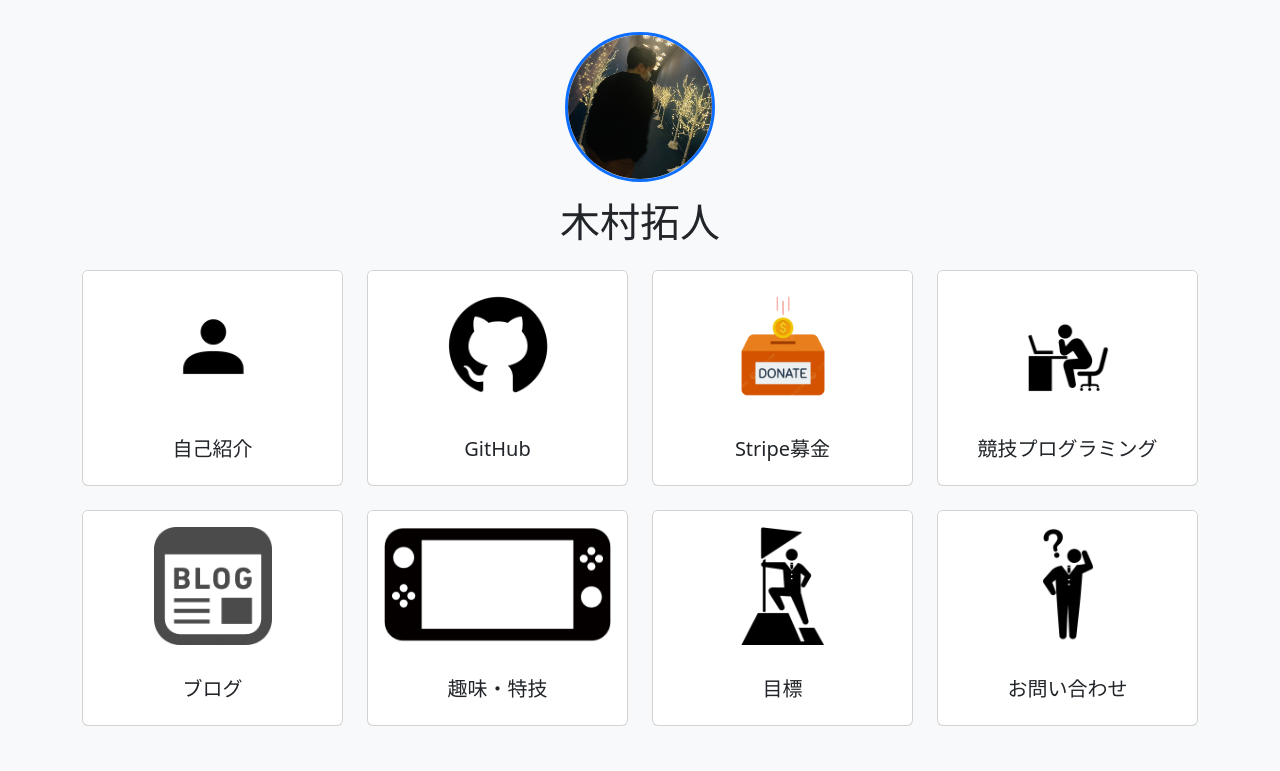
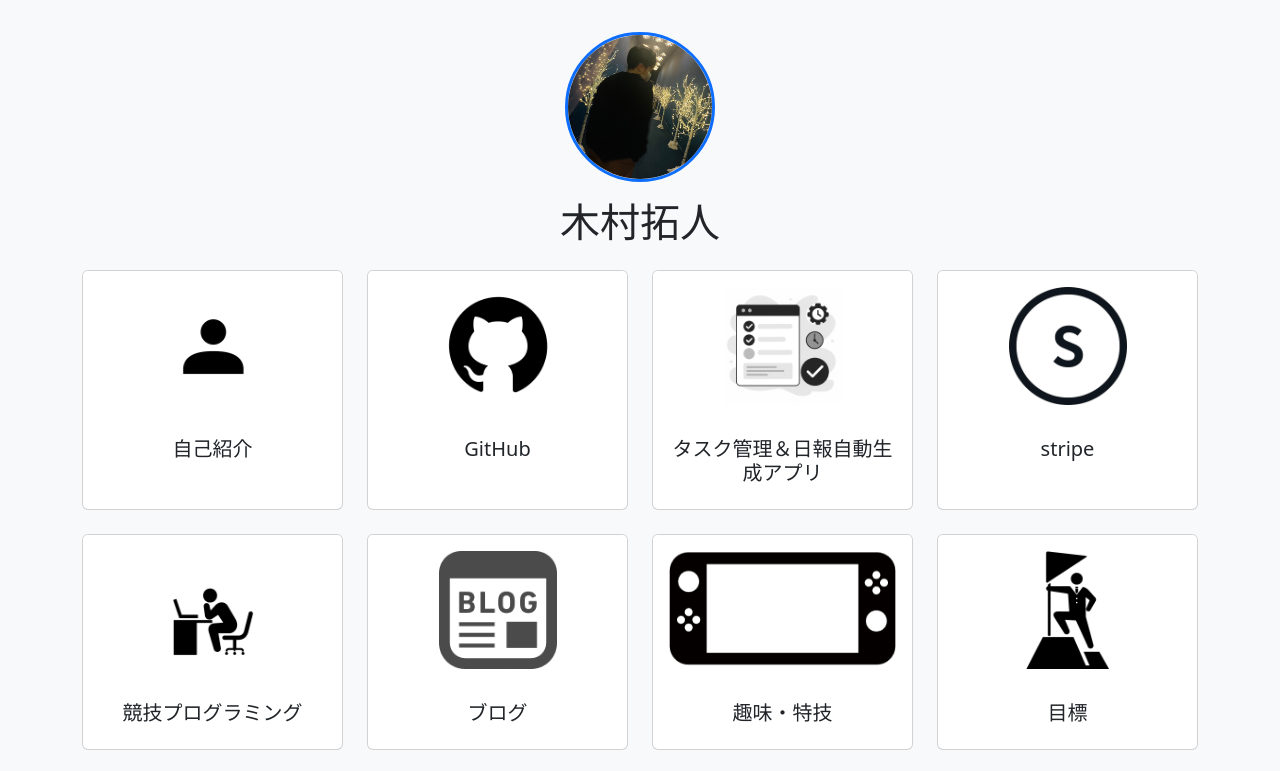
Before and after one commit to kimuratakuto1/myprofile, a plain HTML site: page index.html in a window 1280 px wide. Shown: the top 771 px of the page. Drawn offline with nearby package versions, Linux system fonts and the light colour scheme.

Commit message:
タスク管理アプリのリンクを追加

```diff
--- a/index.html
+++ b/index.html
@@ -69,13 +69,23 @@
                         </div>
                     </a>
                 </div>
+                <div class="col">
+                    <a href="https://daytaskrepomanage-1.onrender.com" target="_blank" rel="noopener noreferrer" class="text-decoration-none text-dark">
+                        <div class="card h-100">
+                            <img src="photo/task_app_black_white_darker.png" class="card-img-top" alt="タスク管理アプリ" />
+                            <div class="card-body">
+                                <h5 class="card-title">タスク管理＆日報自動生成アプリ</h5>
+                            </div>
+                        </div>
+                    </a>
+                </div>
 
                 <div class="col">
                     <a href="https://buy.stripe.com/test_6oEeVOeCJfdh9y08ww" target="_blank" rel="noopener noreferrer" class="text-decoration-none text-dark">
                         <div class="card h-100">
-                            <img src="photo/donate.png" class="card-img-top" alt="募金" />
+                            <img src="photo/Stripe.png" class="card-img-top" alt="募金" />
                             <div class="card-body">
-                                <h5 class="card-title">Stripe募金</h5>
+                                <h5 class="card-title">stripe</h5>
                             </div>
                         </div>
                     </a>
```
Also changed, not shown: AtCoder.html (+13 -4 lines), photo/Stripe.png (added), photo/task_app_black_white.png (added), photo/task_app_black_white_darker.png (added), 1 other file.
